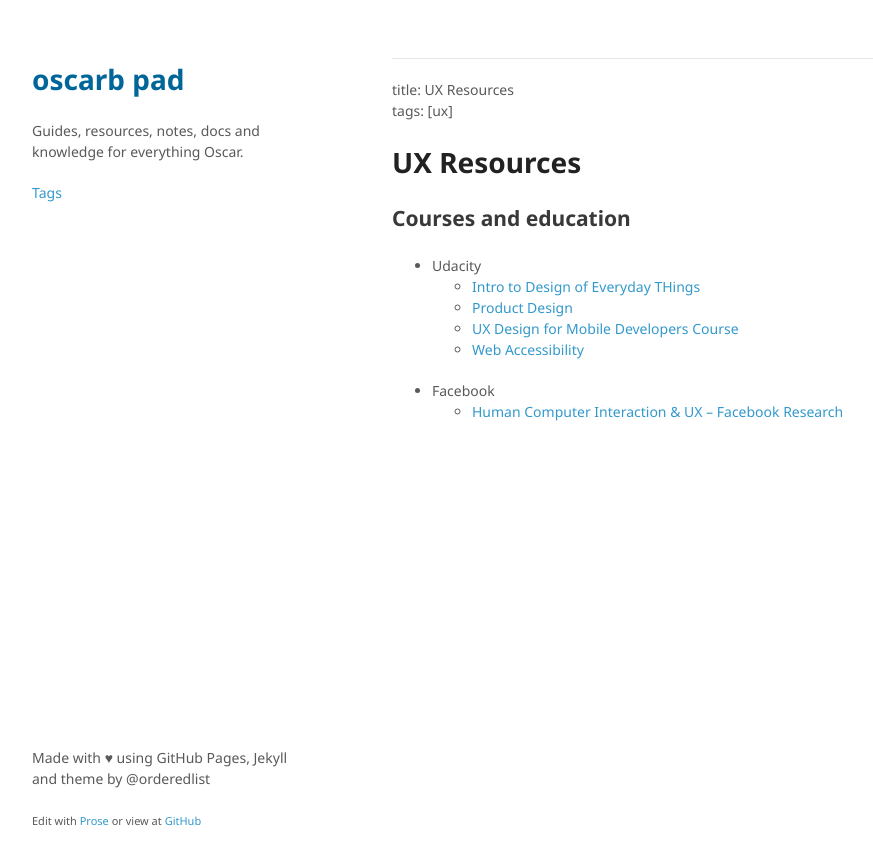
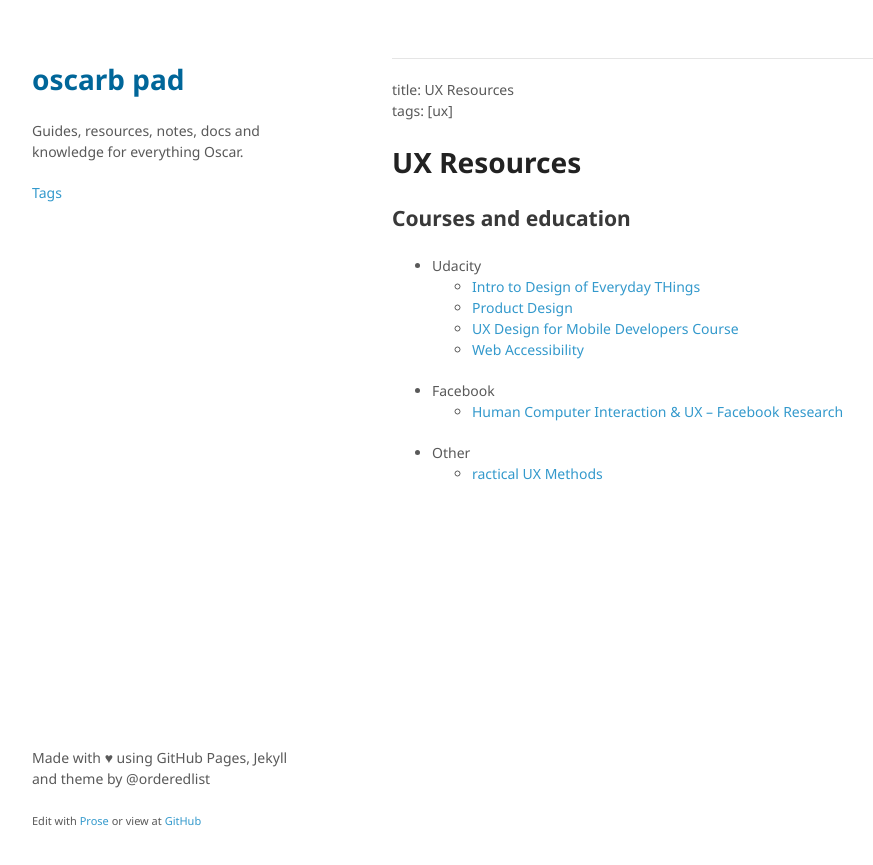
Before and after one commit to oscarb/pad, a Jekyll site: the page built from _docs/ux-resources.md, in a window 1280 px wide. Shown: the top 865 px of the page, without its empty margins (128-1001 px from the left). Built offline with Jekyll 4.4.1, drawn with Linux system fonts in a browser that asks for light colours; some web fonts are replaced.

Commit message:
Created ux-resources.md

```diff
--- a/_docs/ux-resources.md
+++ b/_docs/ux-resources.md
@@ -15,3 +15,5 @@ tags: [ux]
   * [Web Accessibility](https://www.udacity.com/course/web-accessibility--ud891)
 * Facebook
   * [Human Computer Interaction & UX – Facebook Research](https://research.fb.com/category/human-computer-interaction-and-ux/)
+* Other
+  * [ractical UX Methods](http://practicaluxmethods.com/)
```
